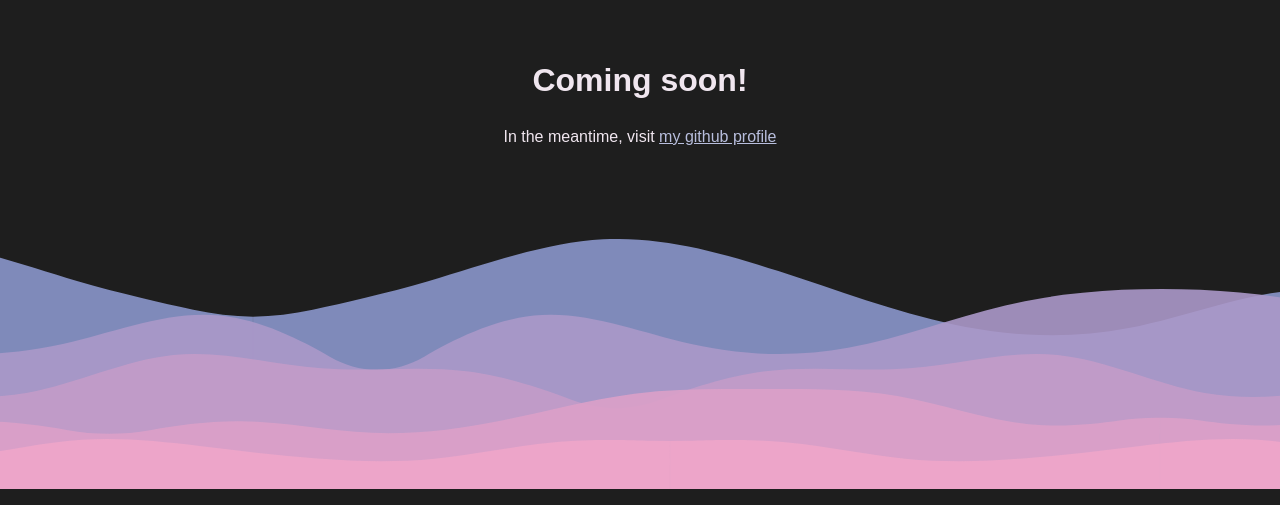
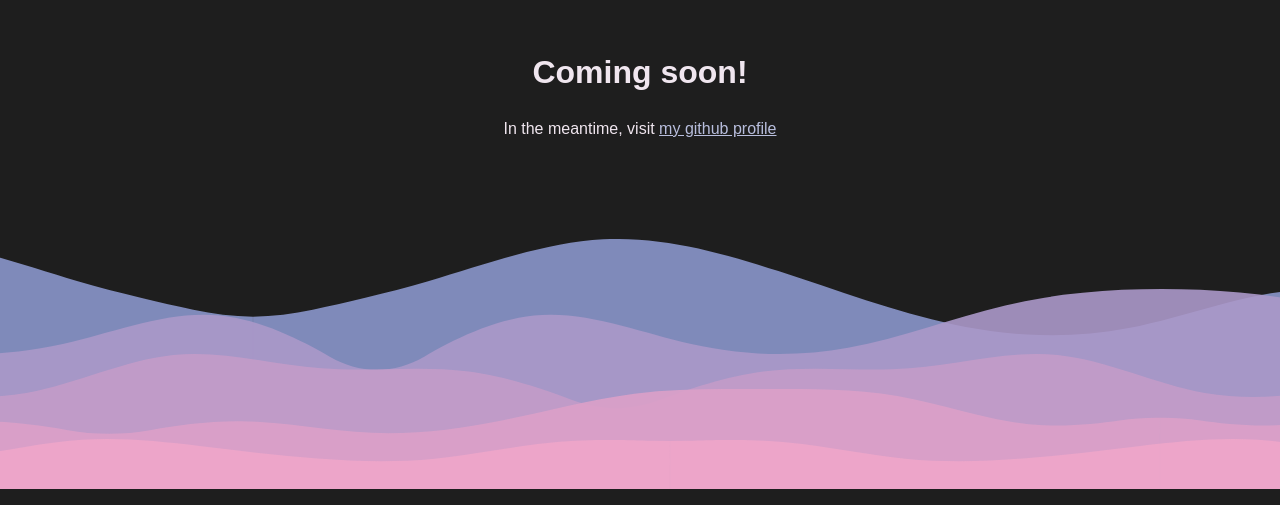
Before and after one commit to Fluxticks/portfolio-source, a SvelteKit app: page / in a window 1280 px wide. Shown: the part 311-816 px from the top of the page. Built offline with nearby package versions, Linux system fonts and the light colour scheme; a web font is replaced by a local one.

Commit message:
Remove default padding and margins

```diff
--- a/src/routes/style.css
+++ b/src/routes/style.css
@@ -7,5 +7,9 @@
 	--dark: #9c89b8;
 	background-color: var(--black);
 	color: var(--white);
-	overflow: hidden;
 }
+
+body {
+	padding: 0;
+	margin: 0;
+}
```
